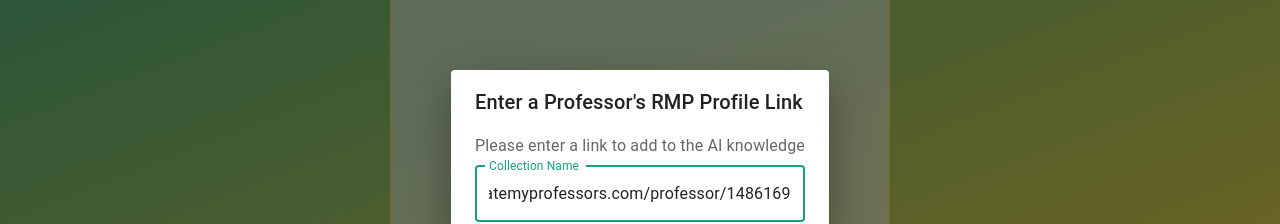
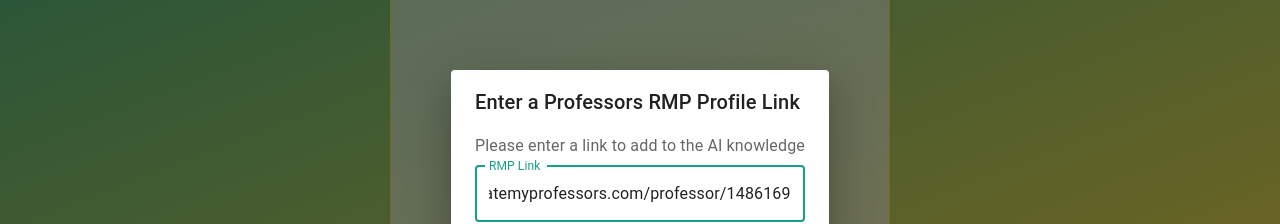
Before and after one commit to desantamaria/rmp-rag, a Next.js app: page /ratemyprofgpt in a window 1280 px wide. Both pictures are taken after a click on the button 841 px from the left and 819 px from the top of the page. Shown: the part 380-604 px from the top of the page. Built offline with nearby package versions, Linux system fonts and the light colour scheme; no server answers.

Commit message:
remove '

```diff
--- a/app/ratemyprofgpt/page.js
+++ b/app/ratemyprofgpt/page.js
@@ -172,7 +172,7 @@
 
 
         <Dialog open={open} onClose={handleClose}>
-                <DialogTitle>Enter a Professor's RMP Profile Link</DialogTitle>
+                <DialogTitle>Enter a Professors RMP Profile Link</DialogTitle>
                 <DialogContent>
                     <DialogContentText>
                         Please enter a link to add to the AI knowledge
@@ -180,7 +180,7 @@
                     <TextField
                         autoFocus
                         margin="dense"
-                        label="Collection Name"
+                        label="RMP Link"
                         type="text"
                         fullWidth
                         value={rmplink}
```
